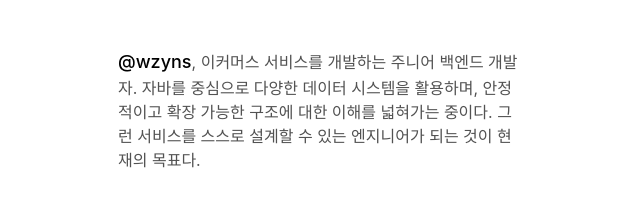
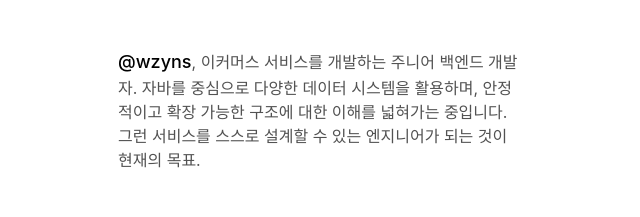
Before and after one commit to wzyns/wzyns.github.io, a Gatsby site: page / in a window 1280 px wide. Shown: the top 217 px of the page, 318-958 px from the left. Built offline with nearby package versions, Linux system fonts and the light colour scheme; Gatsby itself is replaced by a stand-in of ours; some packages are replaced by stand-ins of ours.

Commit message:
Edit header message

```diff
--- a/src/components/header.tsx
+++ b/src/components/header.tsx
@@ -11,8 +11,8 @@ export default function Header() {
           <span>,&nbsp;</span>
           이커머스 서비스를 개발하는 주니어 백엔드 개발자. 자바를 중심으로
           다양한 데이터 시스템을 활용하며, 안정적이고 확장 가능한 구조에 대한
-          이해를 넓혀가는 중이다. 그런 서비스를 스스로 설계할 수 있는 엔지니어가
-          되는 것이 현재의 목표다.
+          이해를 넓혀가는 중입니다. 그런 서비스를 스스로 설계할 수 있는
+          엔지니어가 되는 것이 현재의 목표.
         </span>
       </p>
     </header>
```
